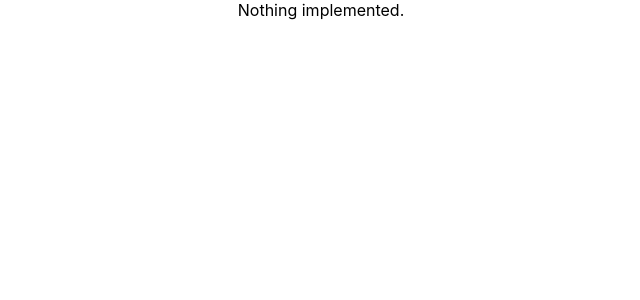
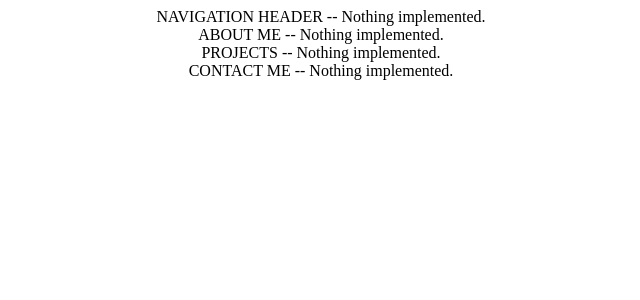
Before and after one commit to tommy128works/Personal-Portfolio, a React (Create React App) app: page / in a window 1280 px wide. Shown: the top 300 px of the page, without its empty margins (319-959 px from the left). Built offline with nearby package versions, Linux system fonts and the light colour scheme.

Commit message:
feat: create components with dummy HTML content
Created components for Navigation Header, AboutMe, Projects, and
ContactMe with dummy HTML content.

```diff
--- /dev/null
+++ b/src/AboutMe.js
@@ -0,0 +1,5 @@
+function AboutMe() {
+  return <div className="App">ABOUT ME -- Nothing implemented.</div>;
+}
+
+export default AboutMe;
--- a/src/App.css
+++ b/src/App.css
@@ -1,38 +1,3 @@
 .App {
   text-align: center;
 }
-
-.App-logo {
-  height: 40vmin;
-  pointer-events: none;
-}
-
-@media (prefers-reduced-motion: no-preference) {
-  .App-logo {
-    animation: App-logo-spin infinite 20s linear;
-  }
-}
-
-.App-header {
-  background-color: #282c34;
-  min-height: 100vh;
-  display: flex;
-  flex-direction: column;
-  align-items: center;
-  justify-content: center;
-  font-size: calc(10px + 2vmin);
-  color: white;
-}
-
-.App-link {
-  color: #61dafb;
-}
-
-@keyframes App-logo-spin {
-  from {
-    transform: rotate(0deg);
-  }
-  to {
-    transform: rotate(360deg);
-  }
-}
--- a/src/App.js
+++ b/src/App.js
@@ -1,9 +1,16 @@
-import './App.css';
+import "./App.css";
+import NavigationHeader from "./NavigationHeader";
+import AboutMe from "./AboutMe";
+import Projects from "./Projects";
+import ContactMe from "./ContactMe";
 
 function App() {
   return (
     <div className="App">
-      Nothing implemented.
+      <NavigationHeader>{/* Insert NavigationLinks here */}</NavigationHeader>
+      <AboutMe></AboutMe>
+      <Projects></Projects>
+      <ContactMe></ContactMe>
     </div>
   );
 }
--- /dev/null
+++ b/src/ContactMe.js
@@ -0,0 +1,5 @@
+function ContactMe() {
+  return <div className="App">CONTACT ME -- Nothing implemented.</div>;
+}
+
+export default ContactMe;
--- /dev/null
+++ b/src/NavigationHeader.js
@@ -0,0 +1,5 @@
+function NavigationHeader() {
+  return <div className="App">NAVIGATION HEADER -- Nothing implemented.</div>;
+}
+
+export default NavigationHeader;
--- /dev/null
+++ b/src/Projects.js
@@ -0,0 +1,5 @@
+function Projects() {
+  return <div className="App">PROJECTS -- Nothing implemented.</div>;
+}
+
+export default Projects;
--- a/src/index.css
+++ /dev/null
@@ -1,13 +0,0 @@
-body {
-  margin: 0;
-  font-family: -apple-system, BlinkMacSystemFont, 'Segoe UI', 'Roboto', 'Oxygen',
-    'Ubuntu', 'Cantarell', 'Fira Sans', 'Droid Sans', 'Helvetica Neue',
-    sans-serif;
-  -webkit-font-smoothing: antialiased;
-  -moz-osx-font-smoothing: grayscale;
-}
-
-code {
-  font-family: source-code-pro, Menlo, Monaco, Consolas, 'Courier New',
-    monospace;
-}
```
Also changed, not shown: src/index.js (+4 -5 lines).
